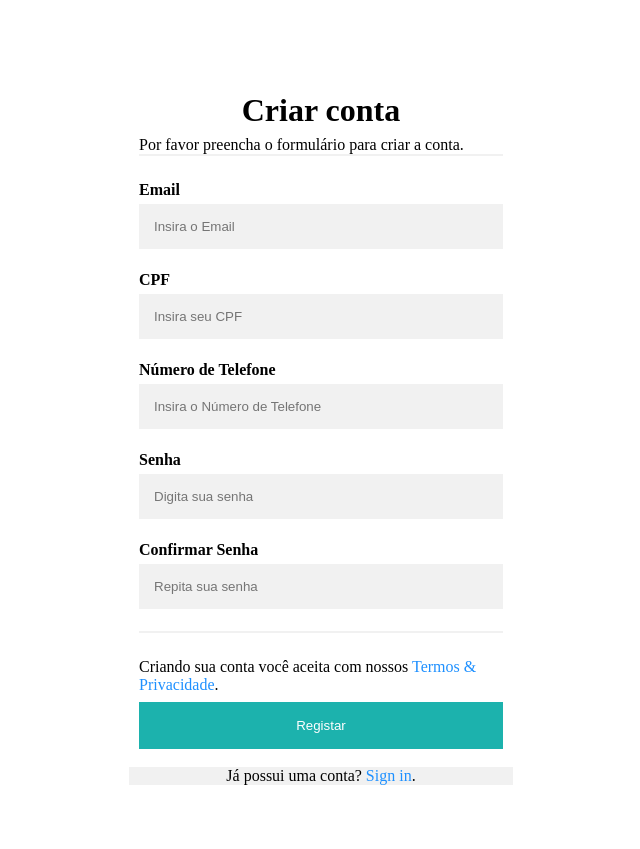
After one commit to pedroperrarodev/projetoPIFlex, a PHP site: page /cadastro_usuario.html in a window 1280 px wide. The commit adds this page. Shown: the whole page, without its empty margins (319-959 px from the left). Run offline with PHP 8.4, Linux system fonts and the light colour scheme.

Commit message:
Tela de cadastro e cadastro pessoal em andamento

```diff
--- /dev/null
+++ b/cadastro_usuario.html
@@ -0,0 +1,52 @@
+<!DOCTYPE html>
+<html lang="en">
+<head>
+    <meta charset="UTF-8">
+    <meta http-equiv="X-UA-Compatible" content="IE=edge">
+    <meta name="viewport" content="width=device-width, initial-scale=1.0">
+    <link rel="stylesheet" type="text/css" href="css/style.css">
+
+    <title>Tela de cadastro</title>
+</head>
+<body>
+    <div class="bodycadastro">
+        <div class="maincadastro">
+            <div class="telacadastro">
+                <a><img src=""></img></a>
+                <form action="/action_page.php">
+                    <div class="formulariocadastro">
+                      <h1>Criar conta</h1>
+                      <p>Por favor preencha o formulário para criar a conta.</p>
+                      <hr>
+
+                      <label for="email"><b>Email</b></label>
+                      <input type="text" placeholder="Insira o Email" name="email" id="email" required>
+
+                      <label for="email"><b>CPF</b></label>
+                      <input type="text" placeholder="Insira seu CPF" name="email" id="email" required>
+
+                      <label for="email"><b>Número de Telefone</b></label>
+                      <input type="text" placeholder="Insira o Número de Telefone" name="email" id="email" required>
+
+                      <label for="psw"><b>Senha</b></label>
+                      <input type="password" placeholder="Digita sua senha" name="psw" id="psw" required>
+
+                      <label for="psw-repeat"><b>Confirmar Senha</b></label>
+                      <input type="password" placeholder="Repita sua senha" name="psw-repeat" id="psw-repeat" required>
+                      <hr>
+                      <p>Criando sua conta você aceita com nossos <a href="#">Termos & Privacidade</a>.</p>
+
+                      <button type="submit" class="registerbtn">Registar</button>
+                    </div>
+
+                    <div class="container signin">
+                      <p>Já possui uma conta? <a href="#">Sign in</a>.</p>
+                    </div>
+                  </form>
+            </div>
+        </div>
+    </div>
+
+
+</body>
+</html>
--- a/css/style.css
+++ b/css/style.css
@@ -1,7 +1,12 @@
+/*                  CONFIGURAÇÕES GERAIS                 */
 *{
     margin: 0px;
     padding: 0px;
     text-decoration: none;
+}
+
+.main{
+    display: flex;
 }
 
 /* HEADER CABEÇALHO E LOGO                 */
@@ -17,7 +22,7 @@ header{
     display: flex;
     justify-content: space-between;
     align-items: center;
-    height: 180px;
+    height: 20vh;
     background-color: whitesmoke;
 }
 
@@ -69,7 +74,9 @@ header button{
     height: 9vh;
 }
 .sidebar button{
-    background-color: lightskyblue;
+    background-color: #04aaa5;
+    opacity: 0.9;
+    cursor: pointer;
     width: 110px;
     height: 40px;
     border-radius: 12px;
@@ -78,3 +85,92 @@ header button{
     border-bottom: 1px solid black;
     border-left: 0px;
 }
+
+
+
+/*___________________________________CSS CADASTRO___________________________________*/
+
+
+.bodycadastro{
+    display: flex;
+    justify-content: center;
+    align-items: center;
+    box-sizing: border-box;
+}
+
+.maincadastro{
+    display: flex;
+    width: 30vw;
+    align-items: center;
+    justify-content: center;
+    padding: 5% 3% 5% 3%;
+}
+
+
+/*     w3 codigo         */
+
+
+.formulariocadastro {
+    padding: 10px;
+    background-color: white;
+  }
+.formulariocadastro h1{
+    display: flex;
+    justify-content: center;
+    align-items: center;
+    margin-bottom: 2%;
+}
+
+input[type=text], input[type=password] {
+    width: 100%;
+    padding: 15px;
+    margin: 5px 0 22px 0;
+    display: inline-block;
+    border: none;
+    background: #f1f1f1;
+    box-sizing: border-box;
+  }
+
+  input[type=text]:focus, input[type=password]:focus {
+    background-color: #ddd;
+    outline: none;
+  }
+
+  hr {
+    border: 1px solid #f1f1f1;
+    margin-bottom: 25px;
+  }
+
+  /* Set a style for the submit button */
+  .registerbtn {
+    background-color: #04aaa5;
+    color: white;
+    padding: 16px 20px;
+    margin: 8px 0;
+    border: none;
+    cursor: pointer;
+    width: 100%;
+    opacity: 0.9;
+  }
+
+  .registerbtn:hover {
+    opacity: 1;
+  }
+
+  /* Add a blue text color to links */
+  a {
+    color: dodgerblue;
+  }
+
+  /* Set a grey background color and center the text of the "sign in" section */
+  .signin {
+    background-color: #f1f1f1;
+    text-align: center;
+  }
+
+
+/*____________________  CADASTRO PESSOAL ____________________*/
+
+
+
+/*____________________               ____________________*/
```
Also changed, not shown: index.html (+32 -0 lines), 1 other file.
